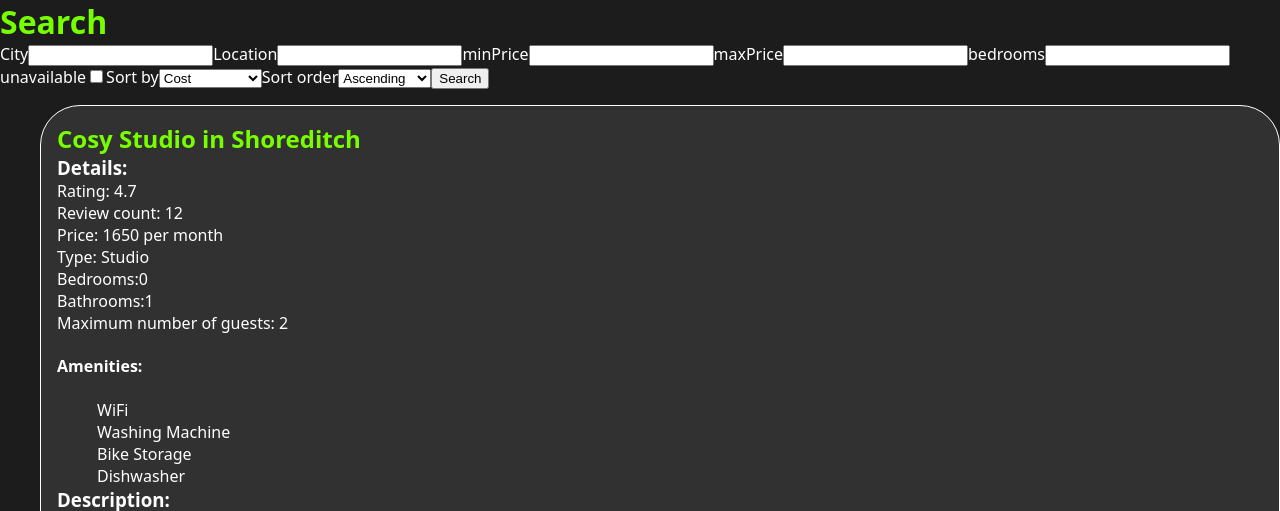
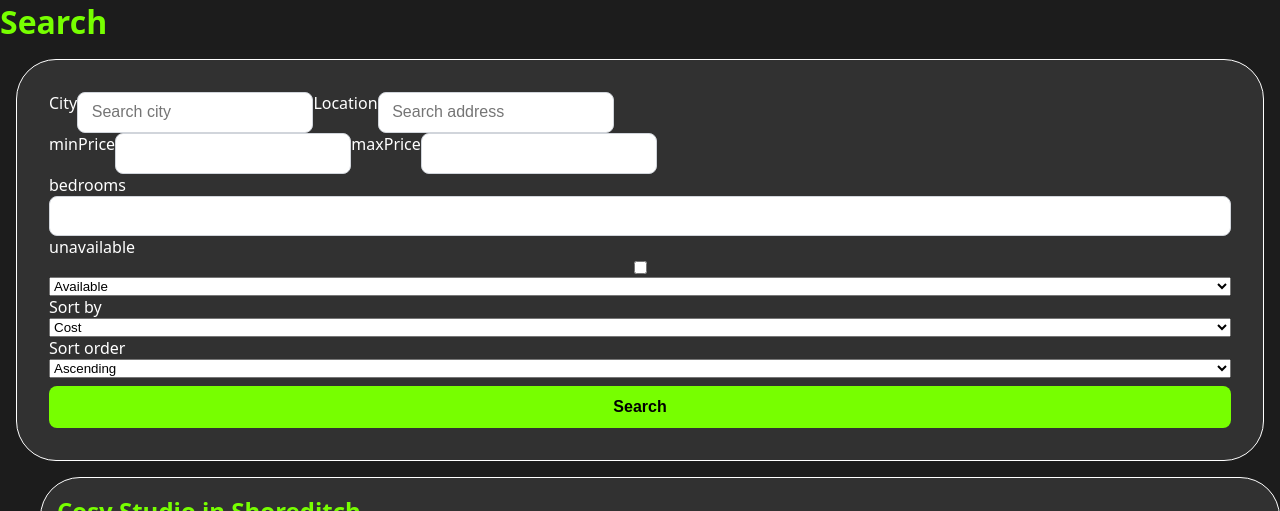
Before and after one commit to Dragospy/FDM-Flat-Finder-Group-6, a React (Vite) app in the folder frontend/: page /search in a window 1280 px wide. Shown: the top 511 px of the page. Built offline with nearby package versions, Linux system fonts and the light colour scheme.

Commit message:
Changing CSS of search input fields. Splitting avaliable checkbox into select field input.

```diff
--- a/frontend/src/components/SearchListing.jsx
+++ b/frontend/src/components/SearchListing.jsx
@@ -2,17 +2,6 @@ import { getListings, getListing, getListingsByHost } from "../lib/api.js";
 import "../stylesheets/Search.css";
 import { useState } from "react";
 
-// Sort by,
-//     0 CreatedAt
-//     1 bedroom count
-//     2 bathroom count
-//     3 maxGuests
-//     4 price / (Priceunit)
-//     5 rating
-//     6 reviewCount
-//     7 title
-
-//      location : Will require lat+lon to compare distance?
 
 function DisplayImages({images}){
     const listImages = images.map(image => <img className="listingImage" src={image} key={image} />);
@@ -89,9 +78,6 @@ function DisplayListing({listing}){
 function DisplayListings({listings}){
     console.log("listings");
     console.log(listings);
-    //let listOfListing = [];
-    //listOfListing.push(DisplayListing(listings[0]));
-
 
     const displayListings = listings.map(listing => <DisplayListing listing={listing}/>);
     if (listings.length>0){
@@ -103,7 +89,6 @@ function DisplayListings({listings}){
 
 }
 
-// Open weather API key. 437218189febbb7451a26102eb3ef8af
 function Geocoding(){
 
 }
@@ -292,25 +277,37 @@ export function SearchListings() {
 
     return (
         <>
-            <form name="searchForm" method="post" onSubmit={handleSearchSubmit}>
+            <div>
+                <form className="form-container" name="searchForm" method="post" onSubmit={handleSearchSubmit}>
+                    <div className="sub-form-section">
                         <label for="city">City</label>
-                <input type ="text" name="city"></input>
+                        <input placeholder="Search city" type ="text" name="city"></input>
+
+                        <label for="location">Location</label>
+                        <input placeholder="Search address" type ="text" name="location"></input>
+                    </div>
 
 
-                <label for="location">Location</label>
-                <input type ="text" name="location"></input>
-
-
+                    <div className="sub-form-section">
                         <label for="minPrice">minPrice</label>
                         <input type ="number" name="minPrice"></input>
                         <label for="maxPrice">maxPrice</label>
                         <input type ="number" name="maxPrice"></input>
+                    </div>
 
                     <label for="bedrooms">bedrooms</label>
                     <input type ="number" name="bedrooms"></input>
 
                     <label for="unavailable">unavailable</label>
                     <input type ="checkbox" name="unavailable"></input>
+
+                    <select id="available" name="availability">
+                        <option value ="available">Available</option>
+                        <option value ="unavailable">Unavailable</option>
+                        <option value ="all">All</option>
+                    </select>
+
+
 
                     <label for="sort-by">Sort by</label>
                     <select id="sort-by" name="order">
@@ -325,10 +322,9 @@ export function SearchListings() {
                         <option value ="ascending">Ascending</option>
                         <option value ="descending">Descending</option>
                     </select>
-                <input type="submit" value="Search"></input>
-
-
+                    <input className="search-button" type="submit" value="Search"></input>
                 </form>
+            </div>
 
             <div>
                 {/* <DisplayListing listing={listings[0]}/> */}
--- a/frontend/src/stylesheets/Search.css
+++ b/frontend/src/stylesheets/Search.css
@@ -35,3 +35,40 @@
    border-style: solid;
    transition: border-color 0.5s , border 0.5s;
 }
+
+.form-container{
+  display: flex;
+  flex-flow: column wrap;
+  padding: 2rem;
+  border: 0.1rem;
+  border-color: rgb(255, 255, 255);
+  border-style: solid;
+  border-radius: 2.5rem;
+  margin: 1rem;
+  background-color: rgba(70, 70, 70, 0.5);
+}
+
+.sub-form-section{
+  display: flex;
+  flex-flow: row wrap;
+}
+
+input{
+  padding: 0.65rem 0.85rem;
+  border-radius: 8px;
+  border: 1px solid #d1d5db;
+  font-size: 1rem;
+  outline: none;
+}
+
+.search-button{
+  margin-top: 0.5rem;
+  padding: 0.75rem;
+  border-radius: 8px;
+  border: none;
+  background: #77ff00;
+  color: black;
+  font-size: 1rem;
+  font-weight: 600;
+  cursor: pointer;
+}
```
Lines whose indentation alone changed are shown as unchanged.
